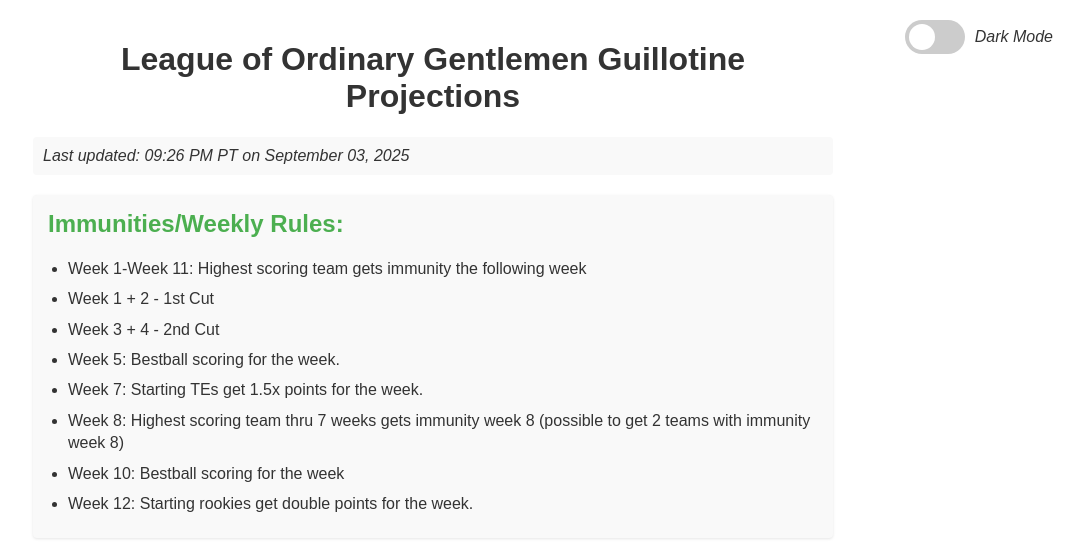
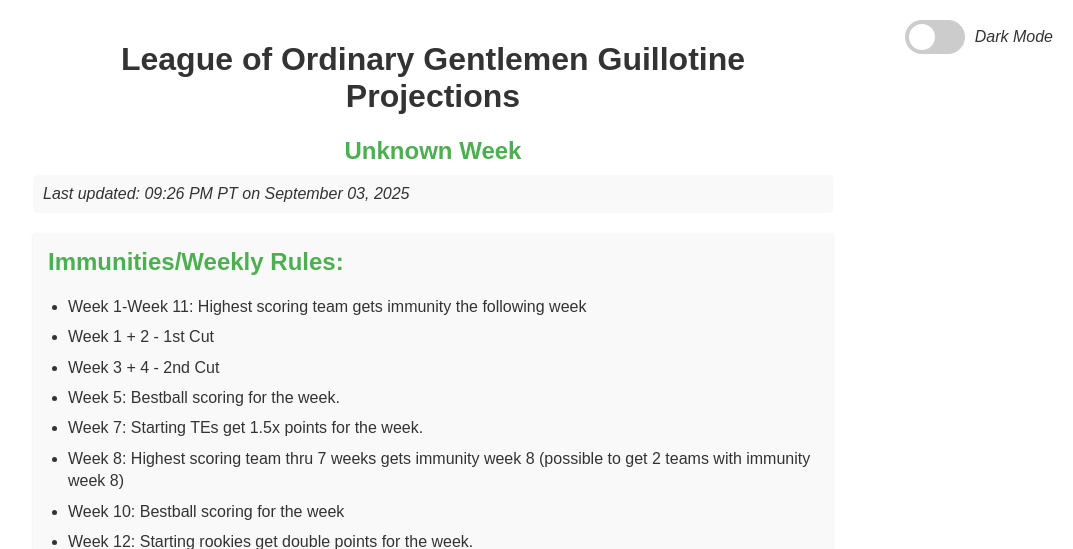
Before and after one commit to drtomaslight/LoOG-Guillotine-, a Flask app: page / in a window 1280 px wide. Shown: the top 549 px of the page, without its empty margins (207-1280 px from the left). Run offline with Flask 2, Linux system fonts and the light colour scheme; data that the repository does not hold is empty.

Commit message:
Update rankings.html

```diff
--- a/templates/rankings.html
+++ b/templates/rankings.html
@@ -79,6 +79,12 @@
         h1, h2 {
             color: var(--text-color);
             text-align: center;
+        }
+
+        h2.current-week {
+            color: var(--header-bg);
+            margin: 10px 0;
+            font-size: 1.5em;
         }
 
         a {
@@ -184,6 +190,7 @@
     </div>
 
     <h1>League of Ordinary Gentlemen Guillotine Projections</h1>
+    <h2 class="current-week">{{ current_week }}</h2>
     <div class="last-updated">
         Last updated: {{ last_updated.strftime('%I:%M %p PT on %B %d, %Y') }}
     </div>
```
